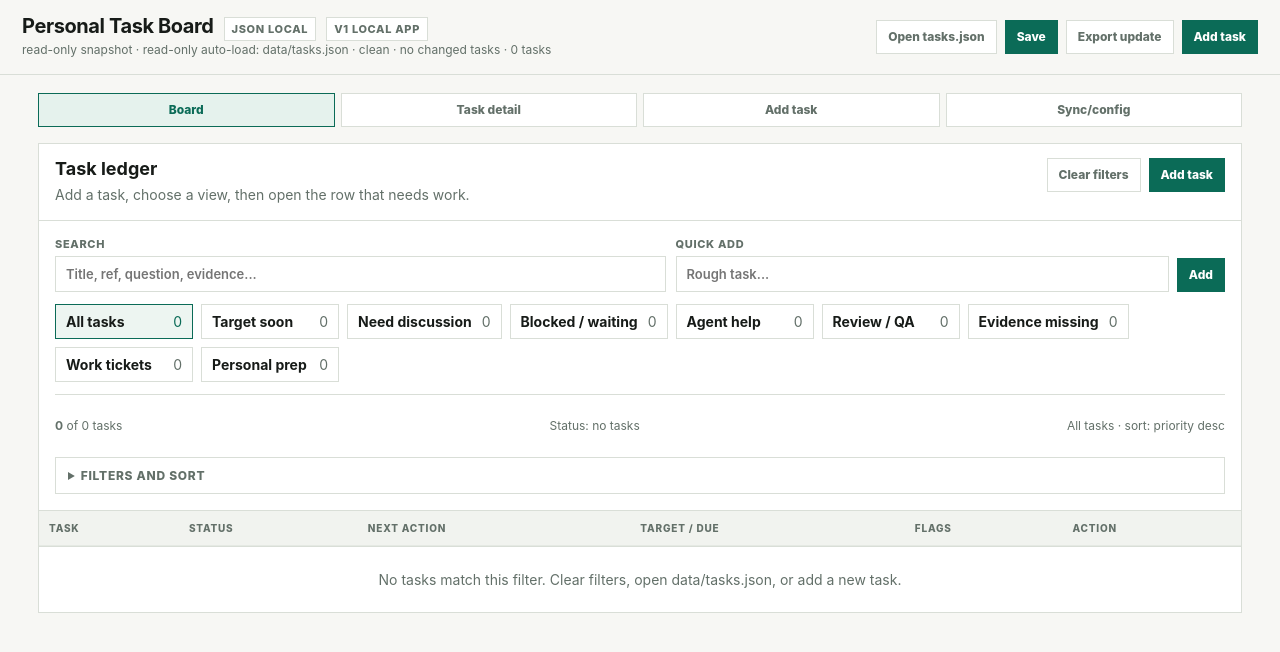
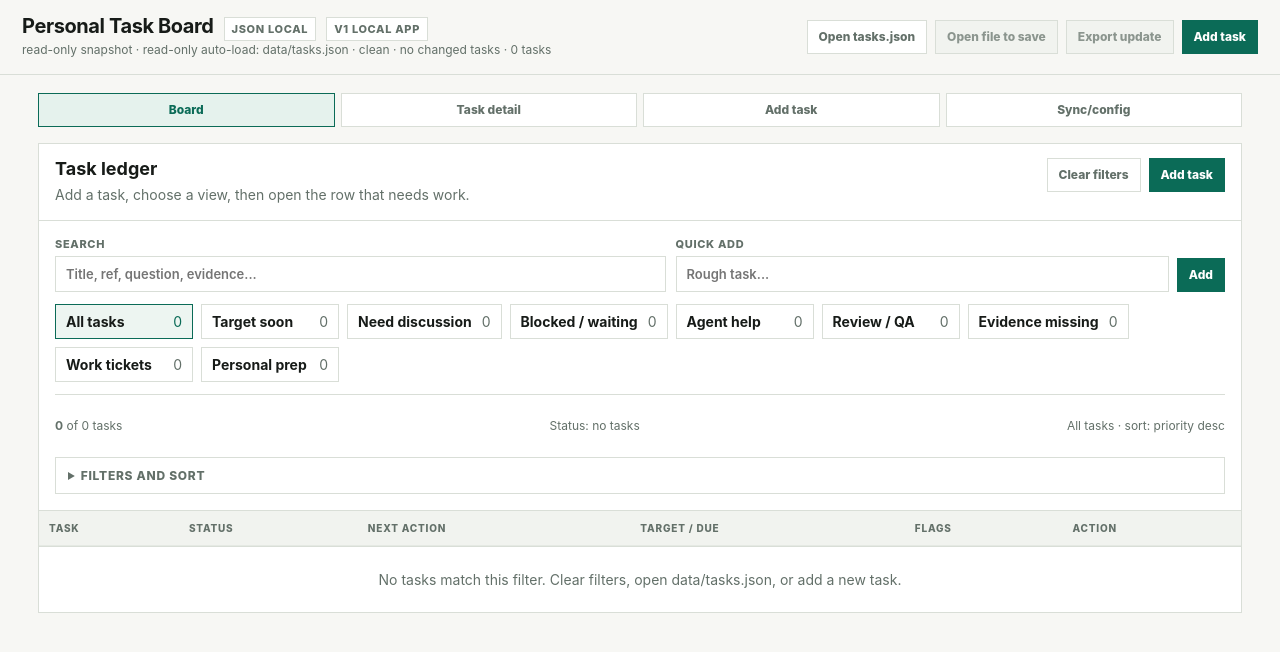
Before and after one commit to desmond9986/Personal-Task-Board, a website: page index.html in a window 1280 px wide. Drawn offline with Linux system fonts and the light colour scheme.

Commit message:
Clarify direct save state

```diff
--- a/app.js
+++ b/app.js
@@ -354,11 +354,27 @@
 
   function renderSourceState() {
     const dirtyText = state.dirty ? "unsaved changes" : "clean";
-    const accessText = hasWritableFile() ? "writable file opened" : "read-only snapshot";
+    const writable = hasWritableFile();
+    const accessText = writable ? "writable file opened" : "read-only snapshot";
     const changedText = state.changedTaskIds.size ? `${state.changedTaskIds.size} changed task(s)` : "no changed tasks";
     $("#sourceLine").textContent = `${accessText} · ${state.sourceMode} · ${dirtyText} · ${changedText} · ${getTasks().length} tasks`;
     $("#fileStatus").textContent = `${fileLabel}; ${accessText}; ${dirtyText}; ${changedText}.`;
     $("#syncConsole").textContent = state.console;
+
+    $$('[data-action="save-board"]').forEach((button) => {
+      button.disabled = !writable || !state.dirty;
+      button.textContent = writable ? (state.dirty ? "Save changes" : "Saved") : "Open file to save";
+      button.title = writable
+        ? "Write current browser changes to the opened tasks.json file."
+        : "Open data/tasks.json first for direct saving. Otherwise use Export update.";
+    });
+
+    $$('[data-action="export-update"]').forEach((button) => {
+      button.disabled = state.changedTaskIds.size === 0;
+      button.title = state.changedTaskIds.size
+        ? "Export changed tasks for import-update."
+        : "No changed tasks to export.";
+    });
 
     const sync = board.meta?.syncState || emptyBoard.meta.syncState;
     $("#syncPageLastSync").innerHTML = `${escapeHtml(sync.lastSyncStatus || "never")}<br />${escapeHtml(sync.lastSyncSummary || "Manual only until config says otherwise.")}`;
@@ -1094,7 +1110,7 @@
   async function saveBoard() {
     try {
       if (!fileHandle || !("createWritable" in fileHandle)) {
-        state.console = "Save needs a writable file handle. Click Open tasks.json first, or use Export update.";
+        state.console = "Direct save needs a writable file handle. Click Open tasks.json first, or use Export update.";
         renderAll();
         return;
       }
--- a/index.html
+++ b/index.html
@@ -18,7 +18,7 @@
       </div>
       <div class="top-actions">
         <button class="btn" type="button" data-action="open-tasks-file">Open tasks.json</button>
-        <button class="btn primary" type="button" data-action="save-board">Save</button>
+        <button class="btn primary" type="button" data-action="save-board">Open file to save</button>
         <button class="btn" type="button" data-action="export-update">Export update</button>
         <button class="btn primary" type="button" data-route-button="create">Add task</button>
       </div>
@@ -134,7 +134,7 @@
             <div class="panel-head">
               <div>
                 <h2 class="panel-title">Task detail</h2>
-                <p class="panel-copy">Edit content first, then update state, evidence, and agent context. Save writes to the opened JSON file when available.</p>
+                <p class="panel-copy">Edit content first, then update state, evidence, and agent context. Use Save changes only after opening a writable JSON file.</p>
               </div>
               <div class="btn-row">
                 <button class="btn" type="button" data-route-button="board">Back to board</button>
@@ -396,7 +396,7 @@
               </div>
               <div class="btn-row" style="margin-top: 14px;">
                 <button class="btn" type="button" data-action="open-tasks-file">Open tasks.json</button>
-                <button class="btn primary" type="button" data-action="save-board">Save</button>
+                <button class="btn primary" type="button" data-action="save-board">Open file to save</button>
                 <button class="btn" type="button" data-action="export-update">Export update</button>
               </div>
               <div class="detail-card" style="margin-top: 12px;">
--- a/style.css
+++ b/style.css
@@ -323,6 +323,13 @@ select {
   border-color: #e0b0ac;
   background: var(--red-soft);
   color: var(--red);
+}
+
+.btn:disabled {
+  border-color: var(--line);
+  background: var(--surface-soft);
+  color: #8b958e;
+  cursor: not-allowed;
 }
 
 .filter-row {
```
Also changed, not shown: planning/task-board-context.md (+15 -0 lines), README.md.
